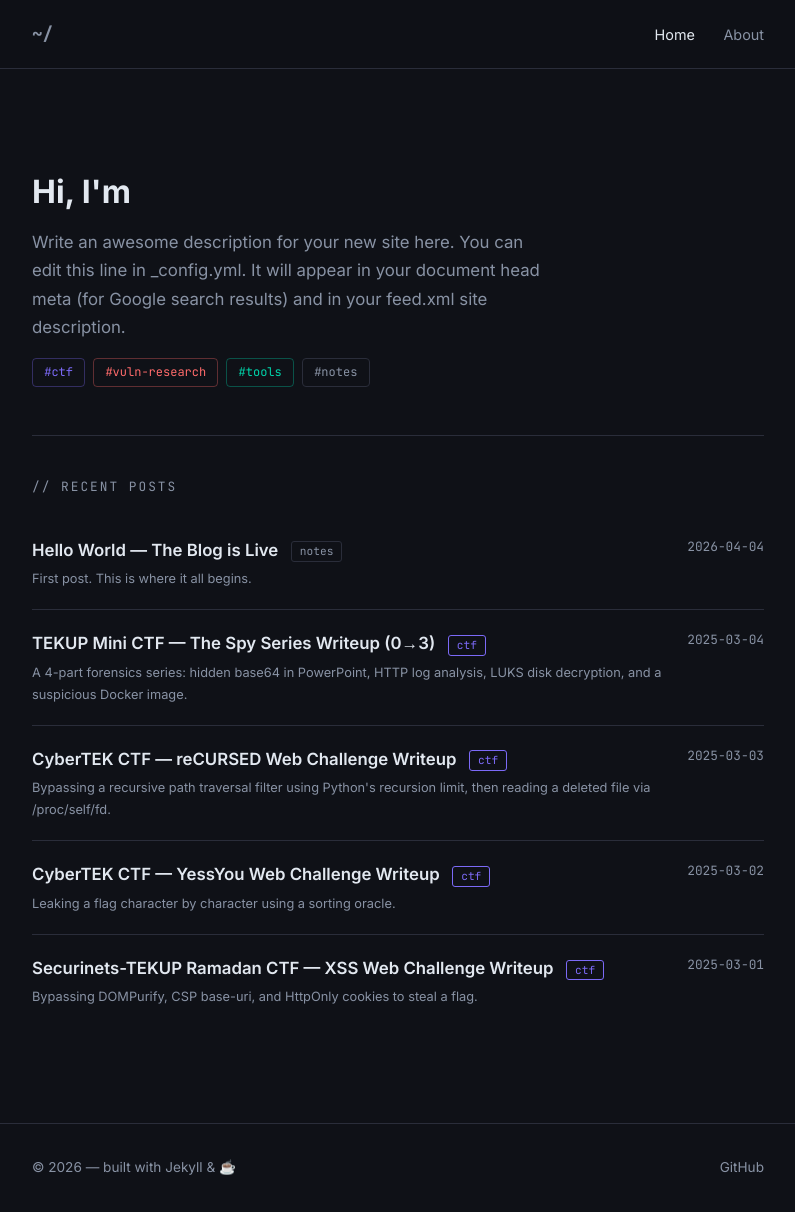
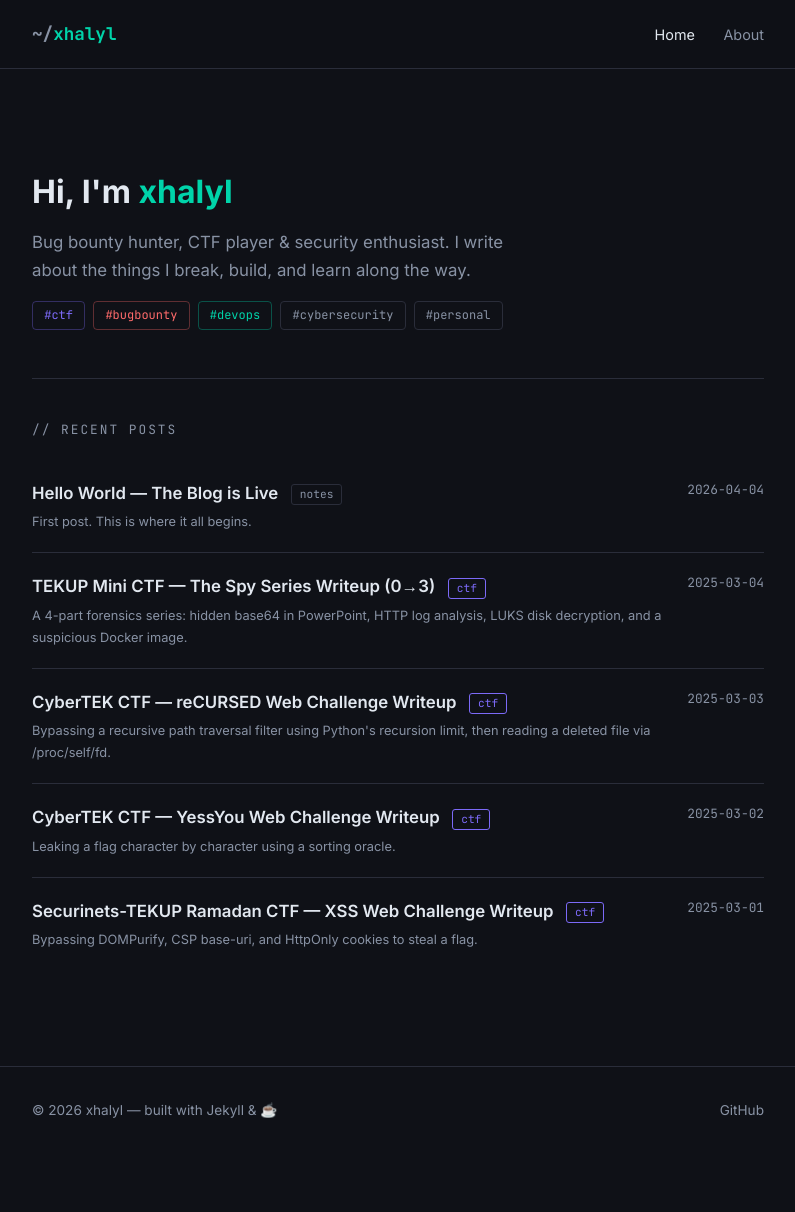
Before and after one commit to Khalil-420/Khalil-420.github.io, a Jekyll site: the page built from index.html, in a window 1280 px wide and 1212 px high. Shown: the whole window, without its empty margins (242-1037 px from the left). Built offline with Jekyll 4.4.1, drawn with Linux system fonts in a browser that asks for light colours.

Commit message:
styling index

```diff
--- a/_config.yml
+++ b/_config.yml
@@ -18,16 +18,13 @@
 # You can create any custom variable you would like, and they will be accessible
 # in the templates via {{ site.myvariable }}.
 
-title: Your awesome title
-email: your-email@example.com
-description: >- # this means to ignore newlines until "baseurl:"
-  Write an awesome description for your new site here. You can edit this
-  line in _config.yml. It will appear in your document head meta (for
-  Google search results) and in your feed.xml site description.
+title: xhalyl's blog
+author: xhalyl
+description: >-
+  Bug bounty, CTF writeups, cybersecurity, DevOps, and personal takes — by xhalyl.
 baseurl: "" # the subpath of your site, e.g. /blog
 url: "" # the base hostname & protocol for your site, e.g. http://example.com
-twitter_username: jekyllrb
-github_username:  jekyll
+github_username: Khalil-420
 
 # Build settings
 #theme: minima
--- a/_includes/footer.html
+++ b/_includes/footer.html
@@ -2,7 +2,7 @@
   <div class="container footer-inner">
     <span>© {{ 'now' | date: "%Y" }} {{ site.author }} — built with Jekyll & ☕</span>
     <div class="footer-links">
-      <a href="https://github.com/yourusername" target="_blank">GitHub</a>
+      <a href="https://github.com/Khalil-420" target="_blank">GitHub</a>
     </div>
   </div>
 </footer>
--- a/assets/css/main.css
+++ b/assets/css/main.css
@@ -65,6 +65,11 @@
 .category-badge.vuln { color: var(--danger); border-color: var(--danger); }
 .category-badge.tools { color: var(--accent); border-color: var(--accent); }
 .category-badge.notes { color: var(--muted); border-color: var(--border); }
+.category-badge.bugbounty { color: var(--danger); border-color: var(--danger); }
+.category-badge.devops { color: var(--accent); border-color: var(--accent); }
+.category-badge.personal { color: var(--muted); border-color: var(--border); }
+
+.empty-state { color: var(--muted); font-style: italic; margin-top: 1rem; }
 
 .post-header { padding: 3rem 0 2rem; border-bottom: 1px solid var(--border); margin-bottom: 2rem; }
 .post-header h1 { font-size: 1.8rem; line-height: 1.3; }
--- a/index.html
+++ b/index.html
@@ -4,12 +4,13 @@
 ---
 <section class="hero">
   <h1>Hi, I'm <span class="accent">{{ site.author }}</span></h1>
-  <p>{{ site.description }}</p>
+  <p>Bug bounty hunter, CTF player & security enthusiast. I write about the things I break, build, and learn along the way.</p>
   <div class="tag-row">
     <span class="tag ctf">#ctf</span>
-    <span class="tag vuln">#vuln-research</span>
-    <span class="tag tool">#tools</span>
-    <span class="tag">#notes</span>
+    <span class="tag vuln">#bugbounty</span>
+    <span class="tag tool">#devops</span>
+    <span class="tag">#cybersecurity</span>
+    <span class="tag">#personal</span>
   </div>
 </section>
 
@@ -26,3 +27,7 @@
   </li>
   {% endfor %}
 </ul>
+
+{% if site.posts.size == 0 %}
+<p class="empty-state">No posts yet — stay tuned.</p>
+{% endif %}
```
Also changed, not shown: _posts/2025-03-01-securinets-xss-challenge.md (+6 -6 lines), about.md (+7 -6 lines).
